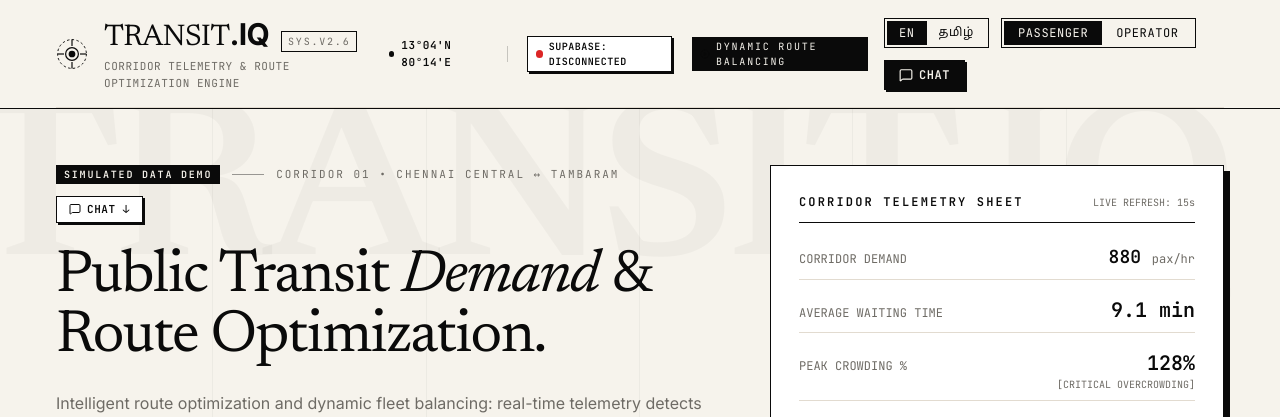
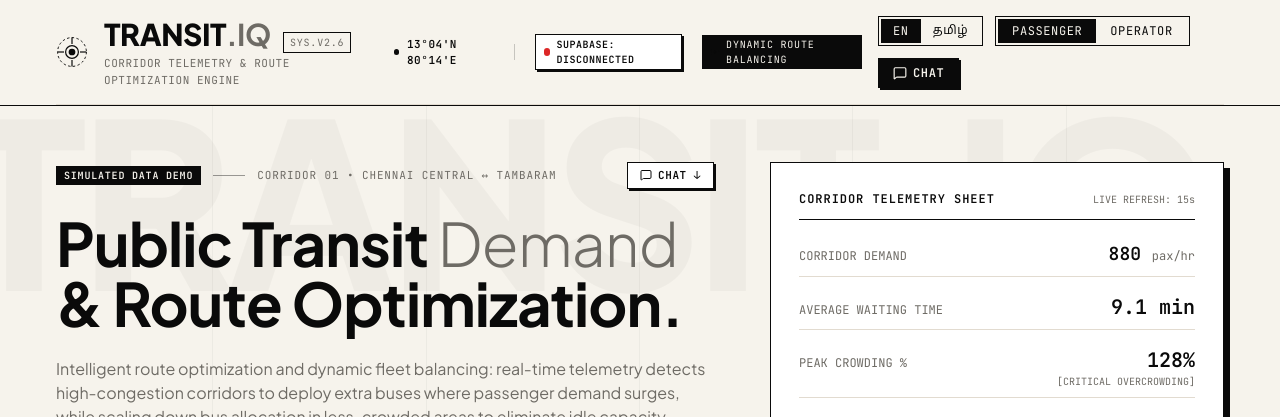
Before and after one commit to sarmikajayakumar/Transit--IQ, a React (Vite) app: page / in a window 1280 px wide. Shown: the top 417 px of the page. Built offline with nearby package versions, Linux system fonts and the light colour scheme; no server answers.

Commit message:
style: replace chaotic fonts with clean modern Plus Jakarta Sans and Inter typography

```diff
--- a/index.html
+++ b/index.html
@@ -7,7 +7,7 @@
     <title>TransitIQ — Route Intelligence & Corridor Telemetry</title>
     <link rel="preconnect" href="https://fonts.googleapis.com">
     <link rel="preconnect" href="https://fonts.gstatic.com" crossorigin>
-    <link href="https://fonts.googleapis.com/css2?family=Inter:wght@300;400;500;600;700&family=Newsreader:ital,opsz,wght@0,6..72,300;0,6..72,400;0,6..72,500;0,6..72,600;1,6..72,400&family=JetBrains+Mono:wght@400;500;600&family=Noto+Sans+Tamil:wght@400;500;600;700&display=swap" rel="stylesheet">
+    <link href="https://fonts.googleapis.com/css2?family=Plus+Jakarta+Sans:wght@300;400;500;600;700;800&family=Inter:wght@300;400;500;600;700&family=JetBrains+Mono:wght@400;500;600&family=Noto+Sans+Tamil:wght@400;500;600;700&display=swap" rel="stylesheet">
     <link rel="stylesheet" href="https://unpkg.com/leaflet@1.9.4/dist/leaflet.css" integrity="sha256-p4NxAoJBhIIN+hmNHrzRCf9tD/miZyoHS5obTRR9BMY=" crossorigin="" />
   </head>
   <body class="bg-[#F6F3EC] text-[#0A0A0A] antialiased selection:bg-[#0A0A0A] selection:text-[#F6F3EC]">
--- a/src/components/EditorialHeroCanvas.jsx
+++ b/src/components/EditorialHeroCanvas.jsx
@@ -31,7 +31,7 @@ export default function EditorialHeroCanvas() {
           ========================================================================= */}
       <div className="absolute inset-0 z-0 pointer-events-none select-none overflow-hidden">
         {/* Massive Architectural Ghost Typography */}
-        <div className="absolute -top-6 -left-10 text-[22vw] sm:text-[18vw] font-serif font-black tracking-tighter text-[#0A0A0A]/[0.03] leading-none whitespace-nowrap">
+        <div className="absolute -top-6 -left-10 text-[22vw] sm:text-[18vw] font-display font-black tracking-tighter text-[#0A0A0A]/[0.03] leading-none whitespace-nowrap">
           TRANSIT.IQ
         </div>
         <div className="absolute -bottom-10 right-0 text-[18vw] sm:text-[14vw] font-mono font-bold tracking-widest text-[#0A0A0A]/[0.025] leading-none whitespace-nowrap">
@@ -93,9 +93,9 @@ export default function EditorialHeroCanvas() {
               initial={{ opacity: 0, y: 12 }}
               animate={{ opacity: 1, y: 0 }}
               transition={{ duration: 0.6, ease: [0.16, 1, 0.3, 1] }}
-              className="font-serif text-2xl sm:text-4xl md:text-5xl lg:text-6xl text-[#0A0A0A] font-normal leading-[1.12] sm:leading-[1.08] tracking-tight"
+              className="font-display text-2xl sm:text-4xl md:text-5xl lg:text-6xl text-[#0A0A0A] font-bold leading-[1.15] sm:leading-[1.1] tracking-tight"
             >
-              Public Transit <span className="italic font-light">Demand</span> & Route Optimization.
+              Public Transit <span className="font-light text-[#6E6B65]">Demand</span> & Route Optimization.
             </motion.h1>
 
             {/* Bilingual Subtitle */}
--- a/src/components/Header.jsx
+++ b/src/components/Header.jsx
@@ -27,8 +27,8 @@ export default function Header() {
             <TransitCrosshairSvg className="w-7 h-7 sm:w-8 sm:h-8 shrink-0 text-[#0A0A0A]" />
             <div>
               <div className="flex items-baseline gap-2 sm:gap-3">
-                <span className="font-serif text-xl sm:text-2xl md:text-3xl font-normal tracking-tight text-[#0A0A0A]">
-                  TRANSIT<span className="font-sans font-black">.IQ</span>
+                <span className="font-display text-xl sm:text-2xl md:text-3xl font-extrabold tracking-tight text-[#0A0A0A]">
+                  TRANSIT<span className="font-bold text-[#6E6B65]">.IQ</span>
                 </span>
                 <span className="font-mono text-[9px] sm:text-[10px] tracking-widest uppercase text-[#6E6B65] border border-[#0A0A0A] px-1 sm:px-1.5 py-0.5">
                   SYS.V2.6
--- a/src/components/OperatorDashboard.jsx
+++ b/src/components/OperatorDashboard.jsx
@@ -34,7 +34,7 @@ export default function OperatorDashboard() {
               </span>
             </div>
 
-            <h3 className="font-serif text-xl sm:text-2xl lg:text-3xl font-normal text-[#0A0A0A]">
+            <h3 className="font-display text-xl sm:text-2xl lg:text-3xl font-semibold text-[#0A0A0A]">
               {isTamil
                 ? "விதிமுறை: கூட்ட நெரிசல் > 100% எட்டியதால் +2 கூடுதல் பேருந்துகளை இயக்க பரிந்துரை"
                 : "Rule Trigger: Crowding > 100% necessitates Extra Bus Allocation & Headway Reduction"}
--- a/src/components/PassengerView.jsx
+++ b/src/components/PassengerView.jsx
@@ -46,7 +46,7 @@ export default function PassengerView() {
                   </span>
                 </div>
 
-                <h4 className="font-serif text-base sm:text-lg font-bold text-[#0A0A0A] mt-1">
+                <h4 className="font-display text-base sm:text-lg font-semibold text-[#0A0A0A] mt-1">
                   {isTamil
                     ? `${breakdownAlert.tamilLocation} — ${breakdownAlert.tamilIssue}`
                     : `${breakdownAlert.location} — ${breakdownAlert.issue}`}
@@ -81,7 +81,7 @@ export default function PassengerView() {
 
         <div className="border-b border-[#0A0A0A] pb-3 sm:pb-4 mb-5 sm:mb-6 flex flex-col sm:flex-row sm:items-baseline justify-between gap-1.5 sm:gap-2">
           <div>
-            <h3 className="font-serif text-xl sm:text-2xl text-[#0A0A0A]">
+            <h3 className="font-display text-xl sm:text-2xl font-bold text-[#0A0A0A]">
               Journey Planner & Route Evaluation
             </h3>
             <p className="font-mono text-[10px] sm:text-xs text-[#6E6B65] uppercase tracking-wider mt-0.5">
@@ -152,7 +152,7 @@ export default function PassengerView() {
                       <span className="font-mono text-sm sm:text-base font-black text-[#0A0A0A]">
                         {route.code}
                       </span>
-                      <span className="font-serif text-sm sm:text-base text-[#0A0A0A]">
+                      <span className="font-sans font-semibold text-sm sm:text-base text-[#0A0A0A]">
                         {isTamil ? route.tamilName : route.name}
                       </span>
                       {isRecommended && (
--- a/src/index.css
+++ b/src/index.css
@@ -7,15 +7,19 @@
     scroll-behavior: smooth;
     overflow-x: hidden;
     max-width: 100vw;
+    -webkit-font-smoothing: antialiased;
+    -moz-osx-font-smoothing: grayscale;
+    text-rendering: optimizeLegibility;
   }
   body {
     @apply bg-[#F6F3EC] text-[#0A0A0A] min-h-screen font-sans;
     font-feature-settings: "cv02", "cv03", "cv04", "cv11";
     overflow-x: hidden;
     max-width: 100vw;
+    line-height: 1.5;
   }
 
-  /* Fine editorial hairline rules */
+  /* Fine architectural hairline rules */
   hr {
     @apply border-[#E2DBD0];
   }
--- a/tailwind.config.js
+++ b/tailwind.config.js
@@ -25,14 +25,19 @@ export default {
         }
       },
       fontFamily: {
-        sans: ['Inter', 'system-ui', '-apple-system', 'sans-serif'],
-        serif: ['Newsreader', 'Georgia', 'serif'],
-        mono: ['JetBrains Mono', 'SFMono-Regular', 'Menlo', 'monospace'],
-        tamil: ['Noto Sans Tamil', 'sans-serif'],
+        sans: ['"Plus Jakarta Sans"', 'Inter', 'system-ui', '-apple-system', 'BlinkMacSystemFont', '"Segoe UI"', 'Roboto', 'sans-serif'],
+        display: ['"Plus Jakarta Sans"', 'Inter', 'sans-serif'],
+        serif: ['"Plus Jakarta Sans"', 'Inter', 'sans-serif'],
+        mono: ['"JetBrains Mono"', 'SFMono-Regular', 'Menlo', 'Consolas', 'monospace'],
+        tamil: ['"Noto Sans Tamil"', '"Plus Jakarta Sans"', 'sans-serif'],
       },
       letterSpacing: {
-        tighter: '-0.04em',
-        widest: '0.18em',
+        tighter: '-0.03em',
+        tight: '-0.015em',
+        normal: '0',
+        wide: '0.025em',
+        wider: '0.05em',
+        widest: '0.08em',
       }
     },
   },
```
